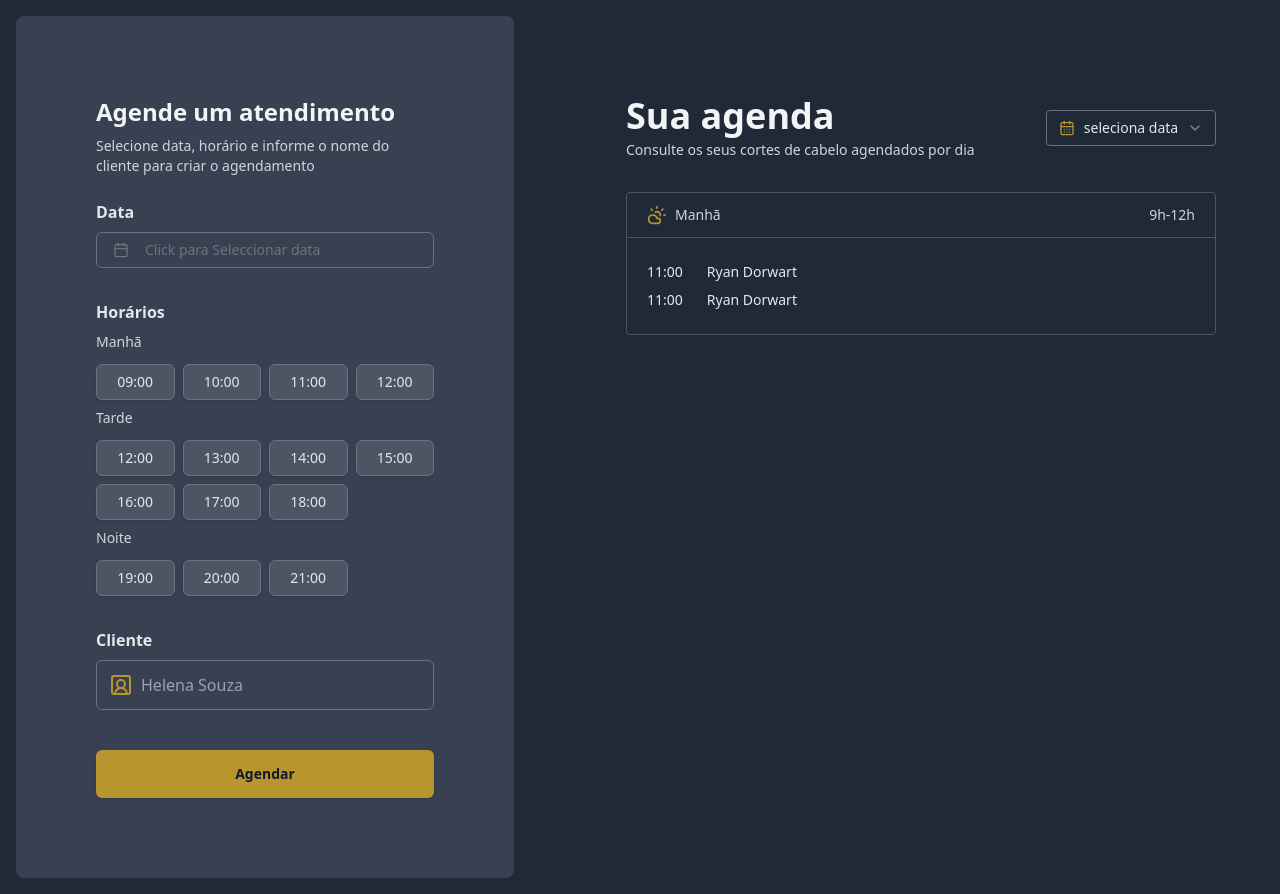
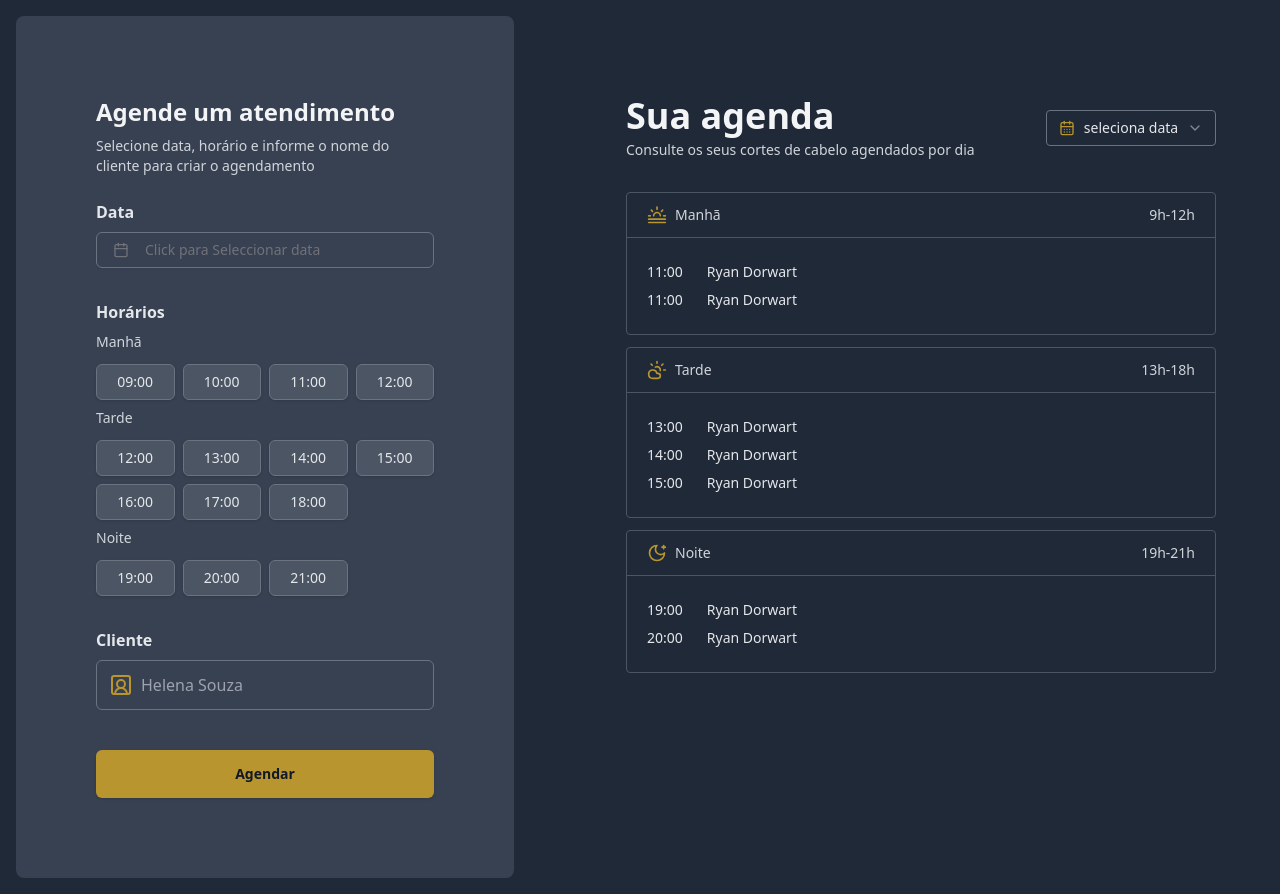
Before and after one commit to cesar7722a/Plataforma-de-agendamento, a React (Vite) app: page / in a window 1280 px wide. Shown: the top 894 px of the page. Built offline with nearby package versions, Linux system fonts and the light colour scheme.

Commit message:
feat:add new component para separar os card da agenda

```diff
--- a/src/App.tsx
+++ b/src/App.tsx
@@ -2,7 +2,7 @@ import { DatePickerDemo } from "./components/date-picker-demo";
 import { CardTimeManha } from "./components/card-time-manha";
 import { CardTimeTarde } from "./components/card-time-tarde";
 import { CardTimeNoite } from "./components/card-time-noite";
-import { CalendarDays, CloudSun, SquareUserRound } from "lucide-react";
+import { CalendarDays, SquareUserRound } from "lucide-react";
 import { Button } from "./components/ui/button";
 import {
   Select,
@@ -11,6 +11,9 @@ import {
   SelectValue,
 } from "./components/ui/select";
 import { SelectContent } from "@radix-ui/react-select";
+import { CardAgendaDate } from "./components/card-agenda-date";
+import { CardAgendaDateTarde } from "./components/card-agenda-date-tarde";
+import { CardAgendaDateNoite } from "./components/card-agenda-date-noite";
 
 export function App() {
   return (
@@ -82,25 +85,9 @@ export function App() {
           </Select>
         </div>
         <div className="space-y-3 text-gray-300 text-sm">
-          <div className="rounded border border-gray-600">
-            <div className="flex justify-between px-5 py-3 items-center border border-b-gray-600 border-t-0 border-r-0 border-l-0">
-              <span className="space-x-2 flex items-center">
-                <CloudSun className="size-5 text-[#B8952E]" />
-                <h4>Manhã</h4>
-              </span>
-              <span>9h-12h</span>
-            </div>
-            <ul className="p-5">
-              <li className="py-1 space-x-6 text-gray-200 flex">
-                <span>11:00</span>
-                <h4>Ryan Dorwart</h4>
-              </li>
-              <li className="py-1 space-x-6 text-gray-200 flex">
-                <span>11:00</span>
-                <h4>Ryan Dorwart</h4>
-              </li>
-            </ul>
-          </div>
+          <CardAgendaDate />
+          <CardAgendaDateTarde />
+          <CardAgendaDateNoite />
         </div>
       </div>
     </div>
--- /dev/null
+++ b/src/components/card-agenda-date-noite.tsx
@@ -0,0 +1,25 @@
+import { MoonStar } from "lucide-react";
+
+export function CardAgendaDateNoite() {
+  return (
+    <div className="rounded border border-gray-600">
+      <div className="flex justify-between px-5 py-3 items-center border border-b-gray-600 border-t-0 border-r-0 border-l-0">
+        <span className="space-x-2 flex items-center">
+          <MoonStar className="size-5 text-[#B8952E]" />
+          <h4>Noite</h4>
+        </span>
+        <span>19h-21h</span>
+      </div>
+      <ul className="p-5">
+        <li className="py-1 space-x-6 text-gray-200 flex">
+          <span>19:00</span>
+          <h4>Ryan Dorwart</h4>
+        </li>
+        <li className="py-1 space-x-6 text-gray-200 flex">
+          <span>20:00</span>
+          <h4>Ryan Dorwart</h4>
+        </li>
+      </ul>
+    </div>
+  );
+}
--- /dev/null
+++ b/src/components/card-agenda-date-tarde.tsx
@@ -0,0 +1,29 @@
+import { CloudSun } from "lucide-react";
+
+export function CardAgendaDateTarde() {
+  return (
+    <div className="rounded border border-gray-600">
+      <div className="flex justify-between px-5 py-3 items-center border border-b-gray-600 border-t-0 border-r-0 border-l-0">
+        <span className="space-x-2 flex items-center">
+          <CloudSun className="size-5 text-[#B8952E]" />
+          <h4>Tarde</h4>
+        </span>
+        <span>13h-18h</span>
+      </div>
+      <ul className="p-5">
+        <li className="py-1 space-x-6 text-gray-200 flex">
+          <span>13:00</span>
+          <h4>Ryan Dorwart</h4>
+        </li>
+        <li className="py-1 space-x-6 text-gray-200 flex">
+          <span>14:00</span>
+          <h4>Ryan Dorwart</h4>
+        </li>
+        <li className="py-1 space-x-6 text-gray-200 flex">
+          <span>15:00</span>
+          <h4>Ryan Dorwart</h4>
+        </li>
+      </ul>
+    </div>
+  );
+}
--- /dev/null
+++ b/src/components/card-agenda-date.tsx
@@ -0,0 +1,25 @@
+import { Haze } from "lucide-react";
+
+export function CardAgendaDate() {
+  return (
+    <div className="rounded border border-gray-600">
+      <div className="flex justify-between px-5 py-3 items-center border border-b-gray-600 border-t-0 border-r-0 border-l-0">
+        <span className="space-x-2 flex items-center">
+          <Haze className="size-5 text-[#B8952E]" />
+          <h4>Manhã</h4>
+        </span>
+        <span>9h-12h</span>
+      </div>
+      <ul className="p-5">
+        <li className="py-1 space-x-6 text-gray-200 flex">
+          <span>11:00</span>
+          <h4>Ryan Dorwart</h4>
+        </li>
+        <li className="py-1 space-x-6 text-gray-200 flex">
+          <span>11:00</span>
+          <h4>Ryan Dorwart</h4>
+        </li>
+      </ul>
+    </div>
+  );
+}
```
